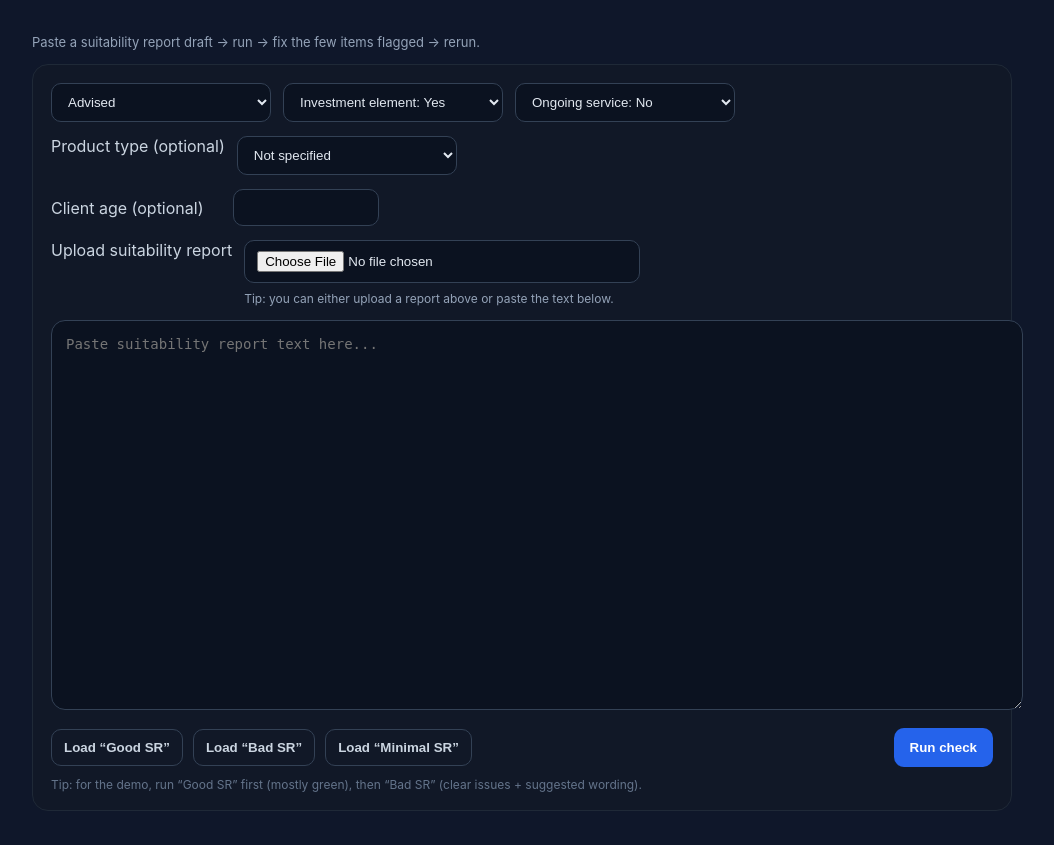
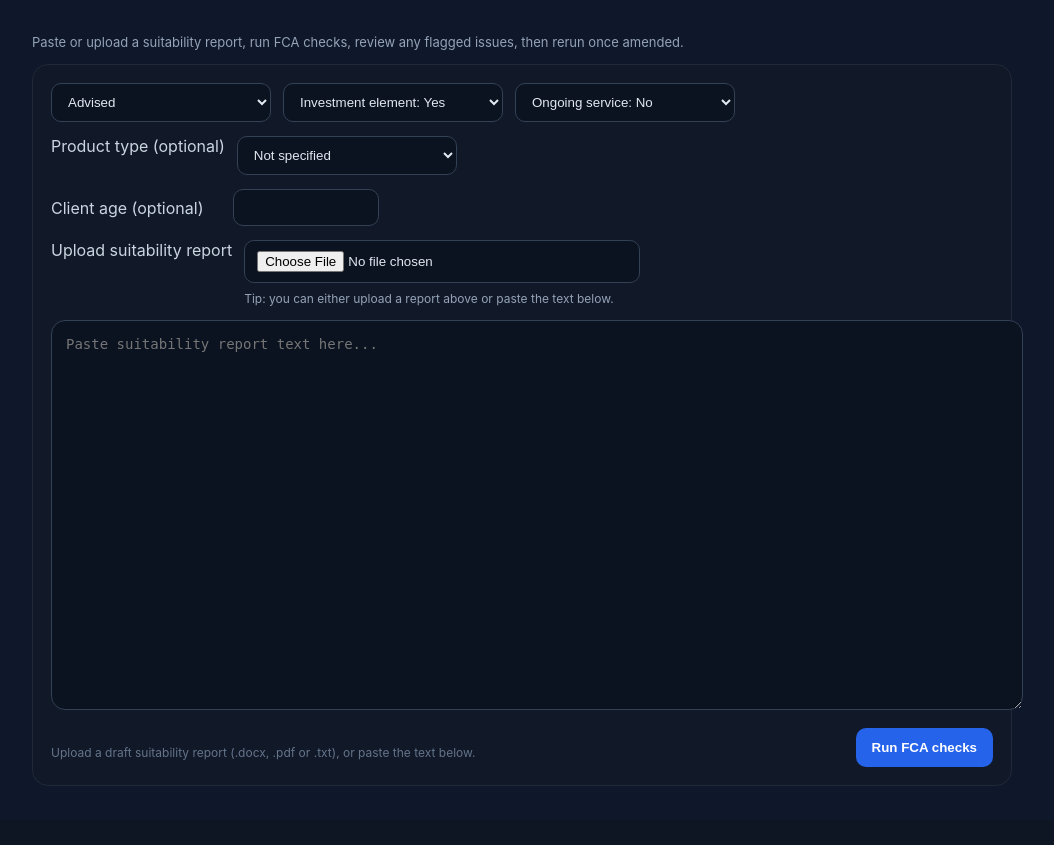
Before and after one commit to AssureAI/assure-fca-monitor, a FastAPI app: template templates/demo.html in a window 1280 px wide. Shown: the part 64-909 px from the top of the page, without its empty margins (118-1172 px from the left). After the commit the page ends 850 px from the top, so only its background shows below. Run offline with FastAPI, Linux system fonts and the light colour scheme; the template is opened without the code that fills it, so the values that code supplies are empty; parts of the project's set-up code (start-up, migrations or seed data) failed here and were passed over.

Commit message:
Update demo.html

```diff
--- a/templates/demo.html
+++ b/templates/demo.html
@@ -20,7 +20,11 @@
       border-color: #2563EB;
       box-shadow: 0 0 0 3px rgba(37,99,235,0.22);
     }
-
+    .btn:disabled {
+      background: #1E40AF;
+      cursor: wait;
+      opacity: 0.9;
+    }
     #sr_file {
       width: 100%;
       max-width: 420px;
@@ -197,7 +201,7 @@ textarea.disabled {
   </header>
 
   <div class="container">
-    <p class="hint">Paste a suitability report draft → run → fix the few items flagged → rerun.</p>
+    <p class="hint">Paste or upload a suitability report, run FCA checks, review any flagged issues, then rerun once amended.</p>
 
     <div class="card">
       <form method="post" action="/demo/run" id="runForm" enctype="multipart/form-data">
@@ -248,53 +252,13 @@ textarea.disabled {
         <textarea name="sr_text" id="sr_text" placeholder="Paste suitability report text here..."></textarea>
 
         <div class="btn-row">
-          <div style="display:flex;gap:10px;flex-wrap:wrap;">
-            <button type="button" class="btn-ghost" onclick="loadSample('good')">Load “Good SR”</button>
-            <button type="button" class="btn-ghost" onclick="loadSample('bad')">Load “Bad SR”</button>
-            <button type="button" class="btn-ghost" onclick="loadSample('minimal')">Load “Minimal SR”</button>
-          </div>
-          <button type="submit" class="btn">Run check</button>
+          <div class="small">Upload a draft suitability report (.docx, .pdf or .txt), or paste the text below.</div>
+          <button type="submit" class="btn" id="runCheckBtn">Run FCA checks</button>
         </div>
-
-        <div class="small">Tip: for the demo, run “Good SR” first (mostly green), then “Bad SR” (clear issues + suggested wording).</div>
       </form>
     </div>
   </div>
   <script>
-
-    const SAMPLES = {
-      good: `SUITABILITY REPORT
-Client: Mr John Smith
-Date: 26 February 2026
-Adviser: David Clinton
-Firm: Consiglio Wealth`,
-
-      bad: `SUITABILITY REPORT
-We recommend moving into our model portfolio. This portfolio offers guaranteed returns.`,
-
-      minimal: `SUITABILITY REPORT
-Recommendation
-We recommend a portfolio.`
-    };
-
-
-    function loadSample(which) {
-
-      const ta = document.getElementById("sr_text");
-      const srFileInput = document.getElementById("sr_file");
-      const uploadStatus = document.getElementById("uploadStatus");
-      const pasteHint = document.getElementById("pasteHint");
-
-      ta.disabled = false;
-      ta.classList.remove("disabled");
-      ta.value = SAMPLES[which] || "";
-      ta.focus();
-
-      srFileInput.value = "";
-      uploadStatus.style.display = "none";
-      pasteHint.style.display = "block";
-    }
-
 
     const srFileInput = document.getElementById("sr_file");
     const uploadStatus = document.getElementById("uploadStatus");
@@ -330,7 +294,15 @@ We recommend a portfolio.`
       });
 
     }
+    const runForm = document.getElementById("runForm");
+    const runCheckBtn = document.getElementById("runCheckBtn");
 
+    if (runForm && runCheckBtn) {
+      runForm.addEventListener("submit", function () {
+        runCheckBtn.textContent = "Running FCA checks...";
+        runCheckBtn.disabled = true;
+      });
+    }
   </script>
 </body>
 </html>
```
